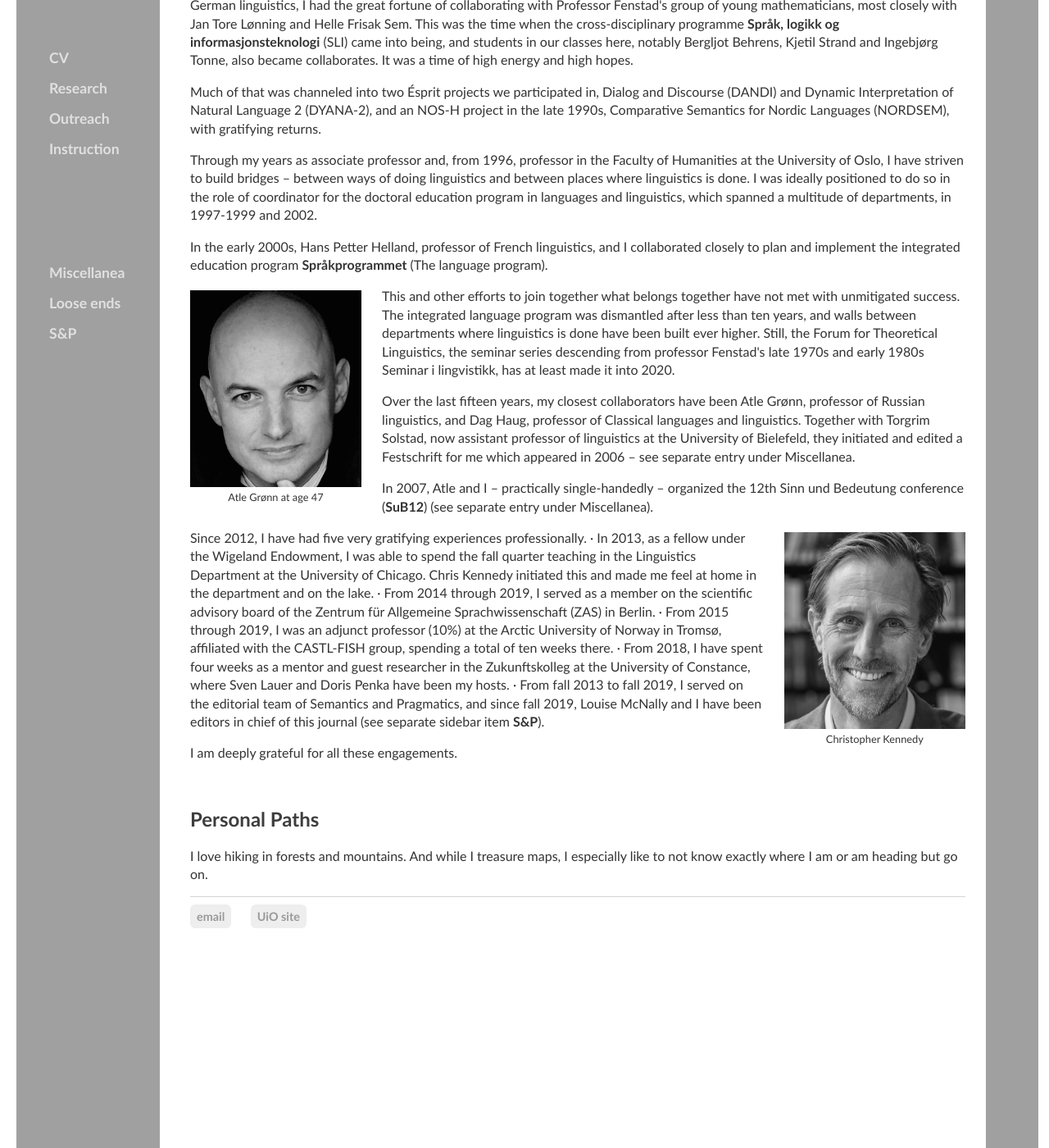
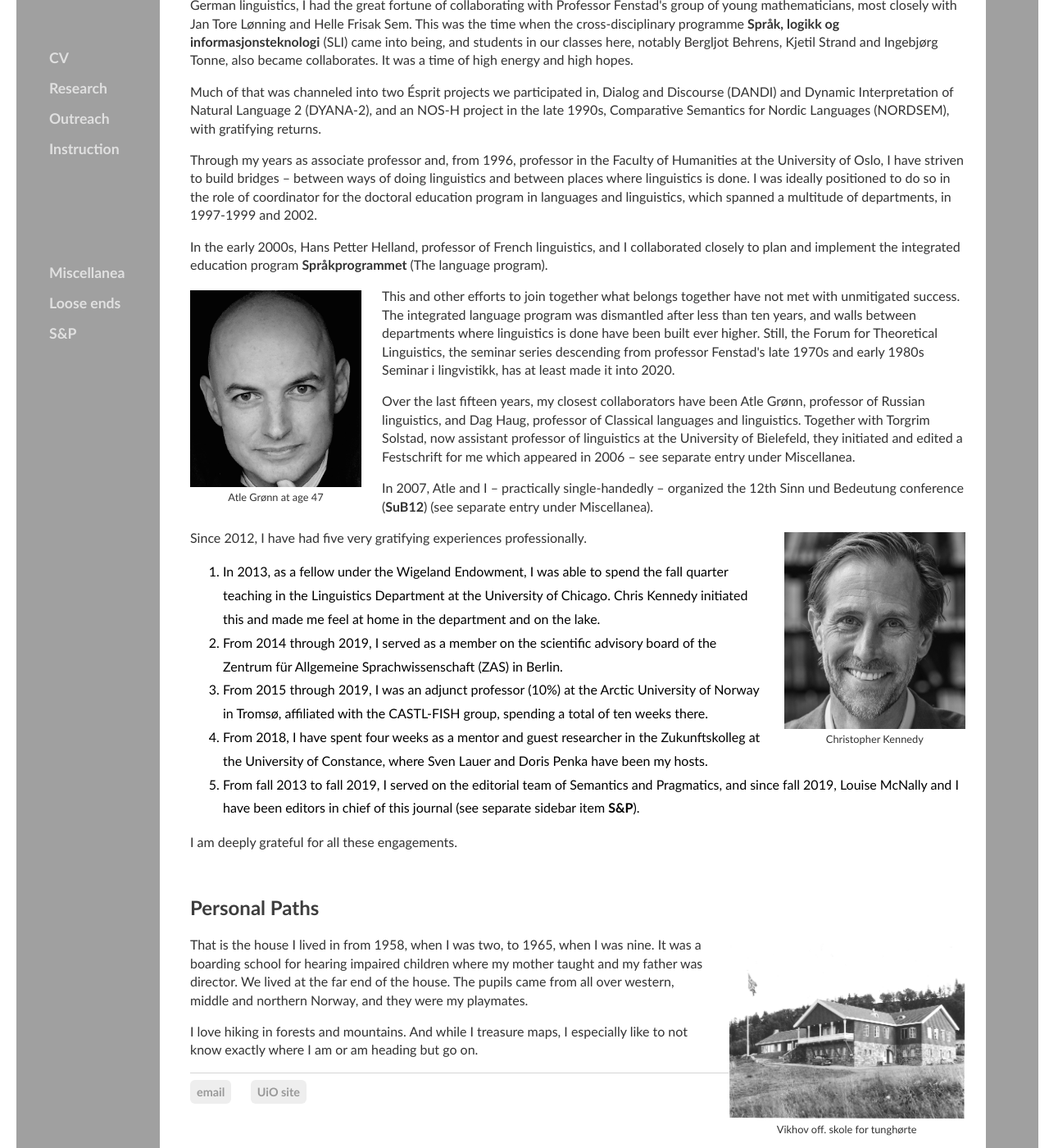
Before and after one commit to kjelljs/kjelljs.github.io, a Jekyll site: the page built from about/index.html, in a window 1280 px wide and 1400 px high, scrolled down 1725 px. Shown: the whole window at 82% size. Built offline with Jekyll 4.4.1, drawn with Linux system fonts in a browser that asks for light colours.

Commit message:
Update index.html

```diff
--- a/about/index.html
+++ b/about/index.html
@@ -41,9 +41,20 @@ figcaption {
 	</p>
 	<p>Over the last fifteen years, my closest collaborators have been Atle Grønn, professor of Russian linguistics, and Dag Haug, professor of Classical languages and linguistics. Together with Torgrim Solstad, now assistant professor of linguistics at the University of Bielefeld, they initiated and edited a Festschrift for me which appeared in 2006 &ndash; see separate entry under Miscellanea.</p> <p>In 2007, Atle and I &ndash; practically single-handedly &ndash; organized the 12th Sinn und Bedeutung conference (<b>SuB12</b>) (see separate entry under Miscellanea).</p>
 	<div style="float:right;"><figure class="rightfig"><img style="height:240px;" src="/pics/ChrisK.png"><figcaption>Christopher Kennedy</figcaption></figure></div>
-	<p>Since 2012, I have had five very gratifying experiences professionally. &middot; In 2013, as a fellow under the Wigeland Endowment, I was able to spend the fall quarter teaching in the Linguistics Department at the University of Chicago. Chris Kennedy initiated this and made me feel at home in the department and on the lake. &middot; From 2014 through 2019, I served as a member on the scientific advisory board of the Zentrum für Allgemeine Sprachwissenschaft (ZAS) in Berlin. &middot; From 2015 through 2019, I was an adjunct professor (10%) at the Arctic University of Norway in Tromsø, affiliated with the CASTL-FISH group, spending a total of ten weeks there. &middot;  From 2018, I have spent four weeks as a mentor and guest researcher in the Zukunftskolleg at the University of Constance, where Sven Lauer and Doris Penka have been my hosts. &middot; From fall 2013 to fall 2019, I served on the editorial team of Semantics and Pragmatics, and since fall 2019, Louise McNally and I have been editors in chief of this journal (see separate sidebar item <b>S&P</b>).</p>
+	<p>Since 2012, I have had five very gratifying experiences professionally.
+		<ul style="line-height:1.8; list-style-type:&middot;"">
+	<li>In 2013, as a fellow under the Wigeland Endowment, I was able to spend the fall quarter teaching in the Linguistics Department at the University of Chicago. Chris Kennedy initiated this and made me feel at home in the department and on the lake.</li>
+	<li>From 2014 through 2019, I served as a member on the scientific advisory board of the Zentrum für Allgemeine Sprachwissenschaft (ZAS) in Berlin.</li>
+	<li>From 2015 through 2019, I was an adjunct professor (10%) at the Arctic University of Norway in Tromsø, affiliated with the CASTL-FISH group, spending a total of ten weeks there.</li>
+	<li>From 2018, I have spent four weeks as a mentor and guest researcher in the Zukunftskolleg at the University of Constance, where Sven Lauer and Doris Penka have been my hosts.</li>
+								      <li>From fall 2013 to fall 2019, I served on the editorial team of Semantics and Pragmatics, and since fall 2019, Louise McNally and I have been editors in chief of this journal (see separate sidebar item <b>S&P</b>).
+								      </li>
+</ul>
 	<p>I am deeply grateful for all these engagements.</p></br>
 	<h2 id="priv">Personal Paths</h2>
+		  <div style="float:right;"><figure class="rightfig"><img style="height:220px;" src="/pics/vikhov.jpg"><figcaption>Vikhov off. skole for tunghørte</figcaption></figure></div>
+		     <p>That is the house I lived in from 1958, when I was two, to 1965, when I was nine. It was a boarding school for hearing impaired children where my mother taught and my father was director. We lived at the far end of the house. The pupils came from all over western, middle and northern Norway, and they were my playmates.
+														      </p>
 	<p>I love hiking in forests and mountains. And while I treasure maps, I especially like to not know exactly where I am or am heading but go on.</p>
 
 </div><!-- /.blurb -->
```
